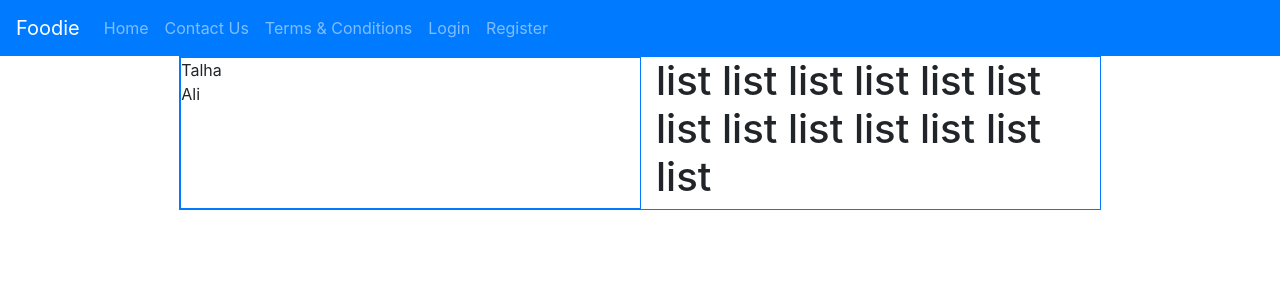
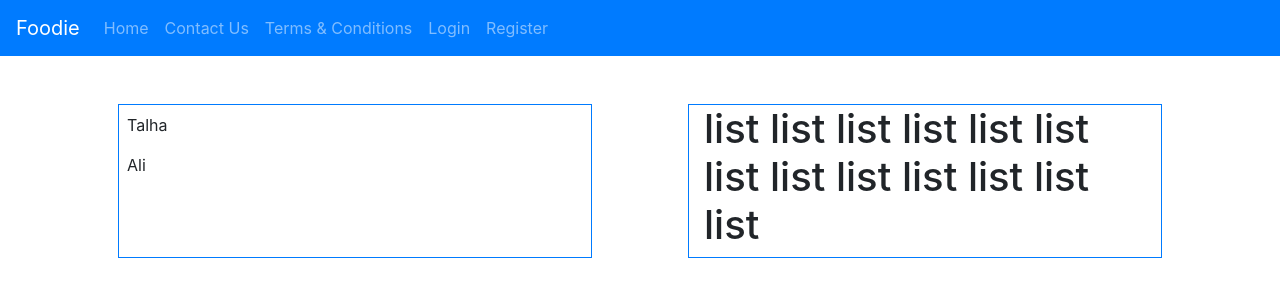
Before and after one commit to TalhaAhmedAI/second_assignment, a React (Create React App) app in the folder food-rating-app/: page /admin in a window 1280 px wide. Shown: the top 300 px of the page. Built offline with nearby package versions, Linux system fonts and the light colour scheme.

Commit message:
Update admin.js

```diff
--- a/food-rating-app/src/pages/admin.js
+++ b/food-rating-app/src/pages/admin.js
@@ -18,18 +18,14 @@ const AdminPanel = () => {
   // console.log(users);
   const users = [{ name: "Talha" }, { name: "Ali" }];
   return (
-    <Container
-      // style={{ paddingTop: "2rem" }}
-      className="d-flex justify-content-around"
-    >
-      <Row className="border border-primary">
-        <Col className={cn("text-center", "border border-primary")} spacing={3}>
-          {" "}
+    <Container className="pt-5">
+      <Row className="d-flex justify-content-around">
+        <Col className="border border-primary col mx-5">
           {users.map((user) => (
-            <Row>{user.name}</Row>
+            <Row className="py-2 px-2">{user.name}</Row>
           ))}
         </Col>
-        <Col>
+        <Col className="border border-primary vh-50 mx-5">
           <h1>
             list list list list list list list list list list list list list
           </h1>
```
